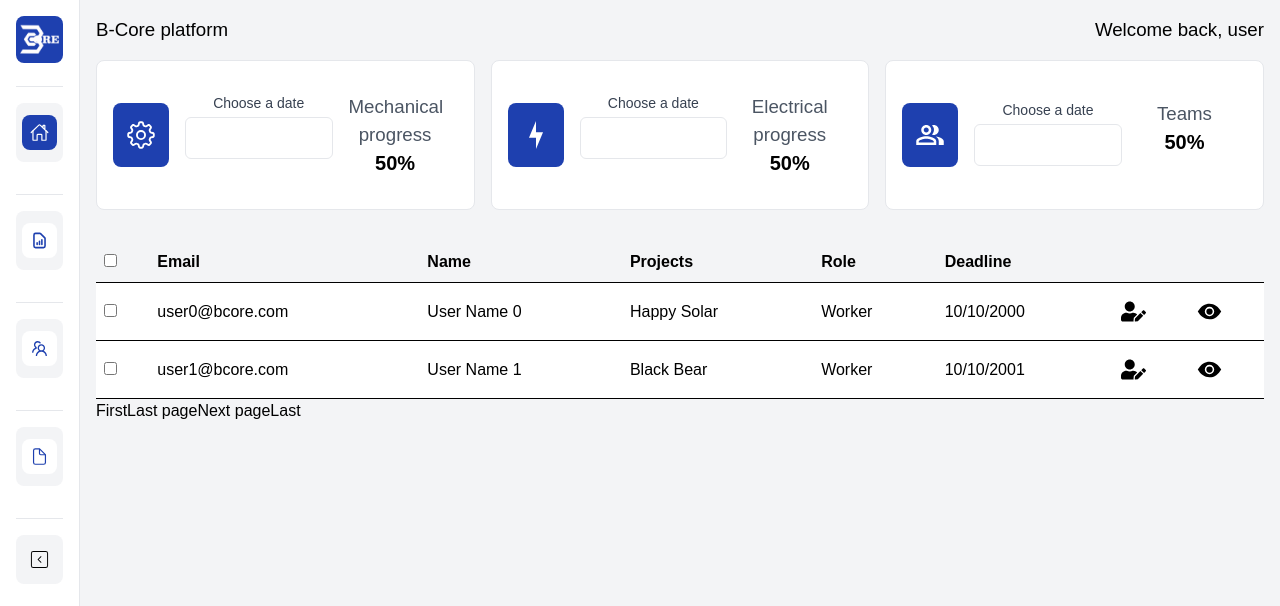
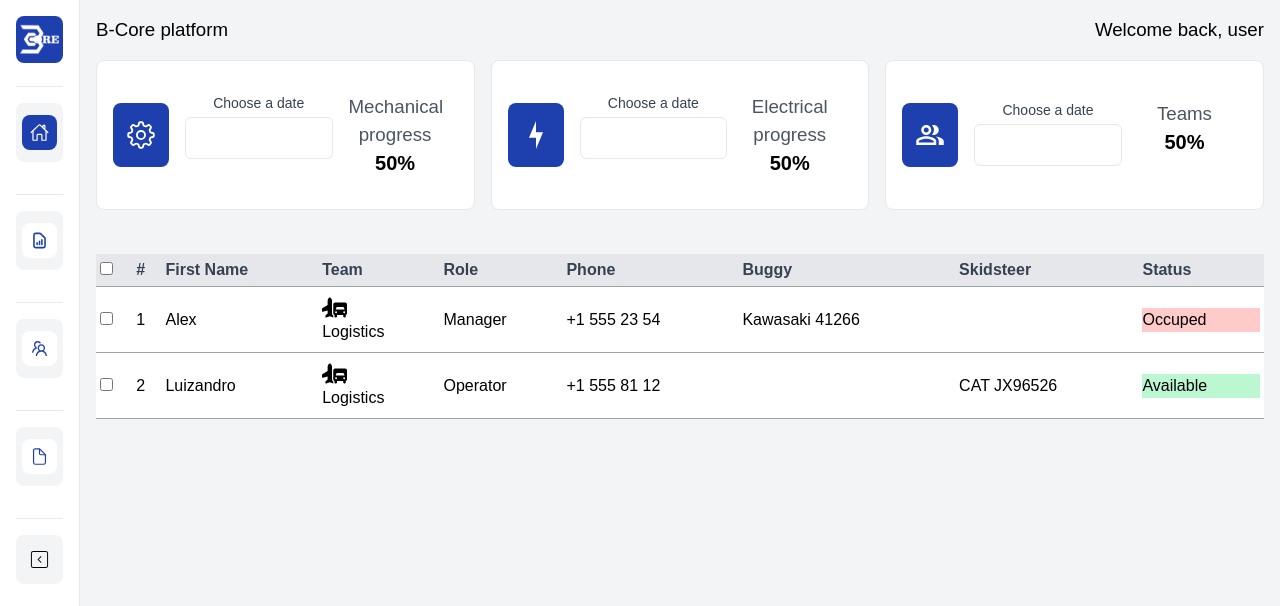
Before and after one commit to LMartin1998/BCorePlatform-Deploy, a Next.js app: page /teams in a window 1280 px wide. Shown: the top 606 px of the page. Built offline with nearby package versions, Linux system fonts and the light colour scheme.

Commit message:
team table with checkbox

```diff
--- a/src/app/Components/TeamsTableComponent.jsx
+++ b/src/app/Components/TeamsTableComponent.jsx
@@ -1,146 +1,135 @@
 "use client";
-import {
-    useReactTable,
-    getCoreRowModel,
-    flexRender,
-    getPaginationRowModel,
-    getSortedRowModel,
-    getFilteredRowModel,
-} from '@tanstack/react-table';
-import { useState } from 'react';
+import { flexRender, getCoreRowModel, getPaginationRowModel, useReactTable } from "@tanstack/react-table";
+import User from "../data/teamsdata";
+import { GrUserManager } from "react-icons/gr";
+import { FaTruckPlane } from "react-icons/fa6";
+import { IoCall } from "react-icons/io5";
+import { HiOutlineDotsVertical } from "react-icons/hi";
 import { AiOutlineSortAscending, AiOutlineSortDescending } from "react-icons/ai";
-import { FaUserEdit } from "react-icons/fa";
-import { IoEyeSharp } from "react-icons/io5";
+import { RiEdit2Fill } from "react-icons/ri";
+import { AiOutlineUserDelete } from "react-icons/ai";
+import { useState } from "react";
 
-import data from "@/app/data/teamsdata";
 
 export default function TeamsTable() {
 
-    const [items, setItems] = useState(2);
-    const [openRows, setOpenRows] = useState({});
-    const changeOpen = (rowId) => {
-        setOpenRows((prevOpenRows) => ({
-            ...prevOpenRows,
-            [rowId]: !prevOpenRows[rowId],
-        }));
-
+    const teamLabel = {
+        "Logistics": <FaTruckPlane size={25} />,
+        "Manager": <GrUserManager size={25} />,
+        "Operator": <IoCall size={25} />
     };
 
-    const handleDoc = (e) => {
-        e.stopPropagation();
-        console.log(e.target);
-    }
+    const [rowSelection, setRowSelection] = useState({});
 
     const columns = [
         {
-            id: 'select',
-            header: ({ table }) => (
-                <input type='checkbox' checked={table.getIsAllRowsSelected()} onChange={table.getToggleAllRowsSelectedHandler()}></input>
-            ),
-            cell: ({ row }) => (
-                <input type='checkbox' checked={row.getIsSelected()} disabled={!row.getCanSelect()} onChange={row.getToggleSelectedHandler()}></input>
-            ),
+            id: 'selector-column',
+            header: ({ table }) => <input type="checkbox" checked={table.getIsAllRowsSelected() || table.getIsSomeRowsSelected()}
+                onChange={table.getToggleAllRowsSelectedHandler()}></input>,
+            cell: ({ row }) => <input type="checkbox" checked={row.getIsSelected()}
+                disabled={!row.getCanSelect()} onChange={row.getToggleSelectedHandler()}></input>
         },
         {
-            header: 'Email',
-            accessorKey: 'email',
+            id: 'number-column',
+            header: '#',
+            cell: ({ row }) => <p>{(+row.id) + 1}</p>
         },
         {
-            header: 'Name',
-            accessorKey: 'name',
+            header: 'First Name',
+            accessorKey: 'firstName',
+            cell: row => <p>{row.getValue()}</p>
         },
         {
-            header: 'Projects',
-            accessorKey: 'projects',
+            header: 'Team',
+            accessorKey: 'team',
+            cell: row => <div>{teamLabel[row.getValue()]} {row.getValue()}</div>
         },
         {
             header: 'Role',
             accessorKey: 'role',
+            cell: row => <p>{row.getValue()}</p>
         },
         {
-            header: 'Deadline',
-            accessorKey: 'deadline',
+            header: 'Phone',
+            accessorKey: 'phone',
+            cell: row => <p>{row.getValue()}</p>
         },
         {
-            id: 'edit-column',
-            cell: ({ row }) => (
-                <FaUserEdit size={25}></FaUserEdit>
-            )
+            header: 'Buggy',
+            accessorKey: 'buggy',
+            cell: row => <p>{row.getValue()}</p>
         },
         {
-            id: 'watch-column',
-            cell: ({ row }) => (
-                <IoEyeSharp size={25}></IoEyeSharp>
-            )
+            header: 'Skidsteer',
+            accessorKey: 'skidsteer',
+            cell: row => <p>{row.getValue()}</p>
+        },
+        {
+            header: 'Status',
+            accessorKey: 'status',
+            cell: row => <div className={`${row.getValue() ? 'bg-green-200' : 'bg-red-200'}`}>
+                <p>{`${row.getValue() ? 'Available' : 'Occuped'}`}</p>
+            </div>
         },
     ];
+
+    const [data, setData] = useState(User);
 
     const table = useReactTable({
         data,
         columns,
+        state: {
+            rowSelection,
+        },
+        enableRowSelection: true,
+        onRowSelectionChange: setRowSelection,
         getCoreRowModel: getCoreRowModel(),
         getPaginationRowModel: getPaginationRowModel(),
-        getSortedRowModel: getSortedRowModel(),
-        getFilteredRowModel: getFilteredRowModel(),
-        state: {
-            pagination: {
-                pageIndex: 0,
-                pageSize: items,
-            }
-        }
     });
 
     return (
         <>
-            <table className='w-full'>
+            <table className='w-full mt-3'>
                 <thead>
-                    {table.getHeaderGroups().map((headerGroup) => (
-                        <tr className='text-left border-b border-solid border-black select-none' key={headerGroup.id}>
-                            {headerGroup.headers.map((header) => (
-                                <th className='text-left p-2 border-b border-solid border-black'
-                                    key={header.id}
-                                    onClick={header.column.getToggleSortingHandler()}
-                                >
-                                    {header.isPlaceholder ? null : (
-                                        <div>
-                                            {flexRender(
+                    {
+                        table.getHeaderGroups().map(headerGroup => (
+                            <tr className='text-left bg-gray-200 select-none' key={headerGroup.id}>
+                                {
+                                    headerGroup.headers.map(header => (
+                                        <th className='text-left p-1 text-gray-700 border-b border-solid border-gray-400' key={header.id}>
+                                            {
+                                                header.isPlaceholder ? null
+                                                    : flexRender(
                                                         header.column.columnDef.header,
                                                         header.getContext()
-                                            )}
-                                            {['asc', 'desc'].includes(
-                                                header.column.getIsSorted()
-                                            ) && (
-                                                    <span>
-                                                        {header.column.getIsSorted() === 'asc' ? <AiOutlineSortAscending size={20} /> : <AiOutlineSortDescending size={20} />}
-                                                    </span>
-                                                )}
-                                        </div>
-                                    )}
+                                                    )
+                                            }
                                         </th>
-                            ))}
+                                    ))
+                                }
                             </tr>
-                    ))}
+                        ))
+                    }
                 </thead>
                 <tbody>
-                    {table.getRowModel().rows.map((row) => (
-                        <tr key={row.id} className={'bg-white border-b border-solid border-black hover:bg-blue-100 hover:font-bold'} onClick={(handleDoc)}>
-                            {row.getVisibleCells().map((cell) => (
-                                <td key={cell.id} className='py-4 px-2'>
-                                    {flexRender(cell.column.columnDef.cell, cell.getContext())}
+                    {table.getRowModel().rows.map(row => {
+                        return (
+                            <tr className='bg-white border-b border-solid border-gray-400 hover:bg-gray-100' key={row.id}>
+                                {row.getVisibleCells().map(cell => {
+                                    return (
+                                        <td className='py-2 px-1' key={cell.id}>
+                                            {flexRender(
+                                                cell.column.columnDef.cell,
+                                                cell.getContext()
+                                            )}
                                         </td>
-                            ))}
+                                    )
+                                })}
                             </tr>
-                    ))}
+                        )
+                    })}
                 </tbody>
             </table>
-            <div className='flex'>
-                <button onClick={() => table.setPageIndex(0)}>First</button>
-                <button onClick={() => table.previousPage()}>Last page</button>
-                <button onClick={() => table.nextPage()}>Next page</button>
-                <button onClick={() => table.setPageIndex(table.getPageCount() - 1 < 0 ? 0 : table.getPageCount() - 1)}>
-                    Last
-                </button>
-            </div>
         </>
     );
 };
--- a/src/app/data/teamsdata.jsx
+++ b/src/app/data/teamsdata.jsx
@@ -1,52 +1,26 @@
-const data = [
+const user = [
     {
         id: 0,
-        email: 'user0@bcore.com',
-        name: 'User Name 0',
-        projects: 'Happy Solar',
-        role: 'Worker',
-        deadline: '10/10/2000'
+        firstName: 'Alex',
+        lastName: 'Arevalo',
+        team: 'Logistics',
+        role: 'Manager',
+        phone: '+1 555 23 54',
+        buggy: 'Kawasaki 41266',
+        skidsteer: '',
+        status: false,
     },
     {
         id: 1,
-        email: 'user1@bcore.com',
-        name: 'User Name 1',
-        projects: 'Black Bear',
-        role: 'Worker',
-        deadline: '10/10/2001'
-    },
-    {
-        id: 2,
-        email: 'user2@bcore.com',
-        name: 'User Name 2',
-        projects: 'Happy Solar',
-        role: 'Team Leader',
-        deadline: '10/10/2003'
-    },
-    {
-        id: 3,
-        email: 'user3@bcore.com',
-        name: 'User Name 3',
-        projects: 'Delaware',
-        role: 'Team Leader',
-        deadline: '10/10/2003'
-    },
-    {
-        id: 4,
-        email: 'user4@bcore.com',
-        name: 'User Name 4',
-        projects: 'Delaware',
-        role: 'Admin',
-        deadline: '10/10/2003'
-    },
-    {
-        id: 5,
-        email: 'user5@bcore.com',
-        name: 'User Name 5',
-        projects: 'Happy Solar',
-        role: 'Project Manager',
-        deadline: '10/10/2010',
+        firstName: 'Luizandro',
+        lastName: 'Martin',
+        team: 'Logistics',
+        role: 'Operator',
+        phone: '+1 555 81 12',
+        buggy: '',
+        skidsteer: 'CAT JX96526',
+        status: true,
     },
 ];
 
-export default data;
+export default user;
```
Lines whose indentation alone changed are shown as unchanged.
